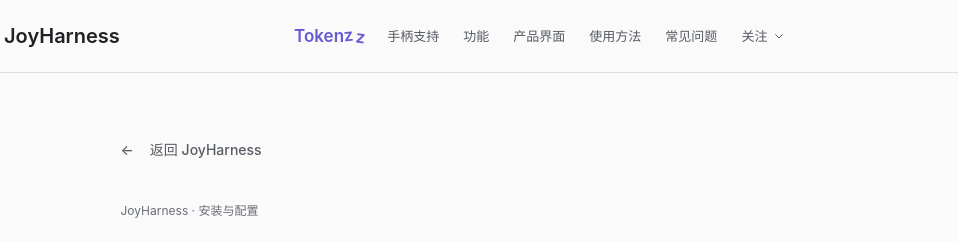
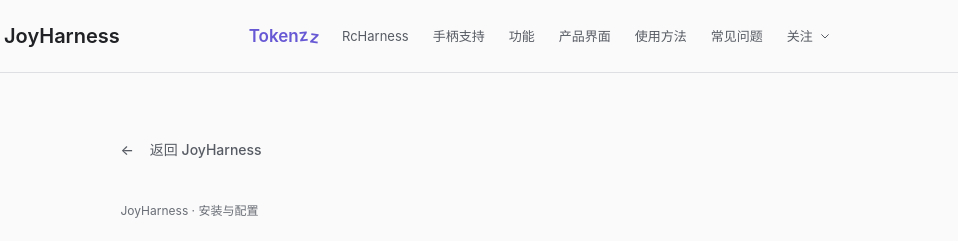
Before and after one commit to tokenzz-vip/joyharness-web, a website: page guide.html in a window 1280 px wide. Shown: the top 241 px of the page, 72-1030 px from the left. Drawn offline with Linux system fonts and the light colour scheme.

Commit message:
feat: 添加RcHarness网站跳转

```diff
--- a/guide.html
+++ b/guide.html
@@ -20,7 +20,7 @@
     <header class="site-header">
       <div class="container header-inner">
         <a class="brand" href="./" aria-label="JoyHarness 首页"><img src="assets/app-icon.webp" alt="" width="44" height="44" /><span>JoyHarness</span></a>
-        <nav class="desktop-nav" aria-label="主导航"><a class="tokenzz-link" aria-label="Tokenzz" href="https://tokenzz.vip" target="_blank" rel="noopener noreferrer"><span class="tokenzz-wordmark">Token<span class="tokenzz-z">z</span><span class="tokenzz-z">z</span></span></a><a href="./#controllers">手柄支持</a>
+        <nav class="desktop-nav" aria-label="主导航"><a class="tokenzz-link" aria-label="Tokenzz" href="https://tokenzz.vip" target="_blank" rel="noopener noreferrer"><span class="tokenzz-wordmark">Token<span class="tokenzz-z">z</span><span class="tokenzz-z">z</span></span></a><a href="https://rcharness.tokenzz.vip/" target="_blank" rel="noopener noreferrer">RcHarness</a><a href="./#controllers">手柄支持</a>
           <a href="./#features">功能</a><a href="./#showcase">产品界面</a><a href="./#start">使用方法</a><a href="./#faq">常见问题</a>
           <details class="contact-menu">
             <summary class="contact-toggle">关注 <svg viewBox="0 0 24 24" aria-hidden="true"><path d="m7 10 5 5 5-5"/></svg></summary>
@@ -43,7 +43,7 @@
           <button class="menu-toggle icon-button" type="button" aria-label="展开导航" aria-expanded="false" aria-controls="mobile-nav"><span></span><span></span></button>
         </div>
       </div>
-      <nav id="mobile-nav" class="mobile-nav" aria-label="移动端导航" hidden><a class="tokenzz-link" aria-label="Tokenzz" href="https://tokenzz.vip" target="_blank" rel="noopener noreferrer"><span class="tokenzz-wordmark">Token<span class="tokenzz-z">z</span><span class="tokenzz-z">z</span></span></a><a href="./#controllers">手柄支持</a><a href="./#features">功能</a><a href="./#showcase">产品界面</a><a href="./#start">使用方法</a><a href="./#faq">常见问题</a><a href="guide.html">使用指南 ↗</a>
+          <nav id="mobile-nav" class="mobile-nav" aria-label="移动端导航" hidden><a class="tokenzz-link" aria-label="Tokenzz" href="https://tokenzz.vip" target="_blank" rel="noopener noreferrer"><span class="tokenzz-wordmark">Token<span class="tokenzz-z">z</span><span class="tokenzz-z">z</span></span></a><a href="https://rcharness.tokenzz.vip/" target="_blank" rel="noopener noreferrer">RcHarness</a><a href="./#controllers">手柄支持</a><a href="./#features">功能</a><a href="./#showcase">产品界面</a><a href="./#start">使用方法</a><a href="./#faq">常见问题</a><a href="guide.html">使用指南 ↗</a>
         <details class="contact-menu">
             <summary class="contact-toggle">关注 <svg viewBox="0 0 24 24" aria-hidden="true"><path d="m7 10 5 5 5-5"/></svg></summary>
             <div class="contact-panel" role="region" aria-label="关注 Tokenzz">
```
Also changed, not shown: index.html (+2 -2 lines).
